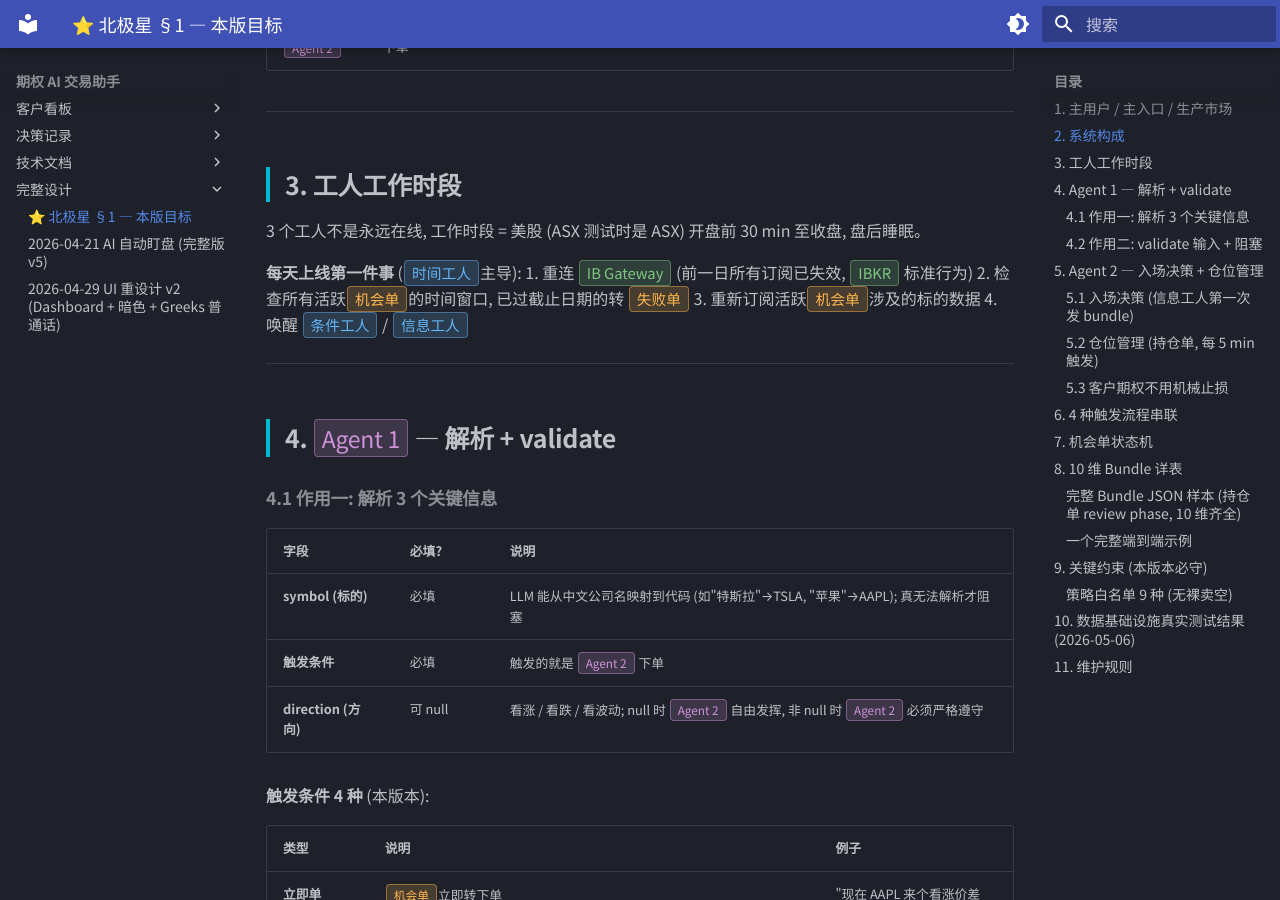
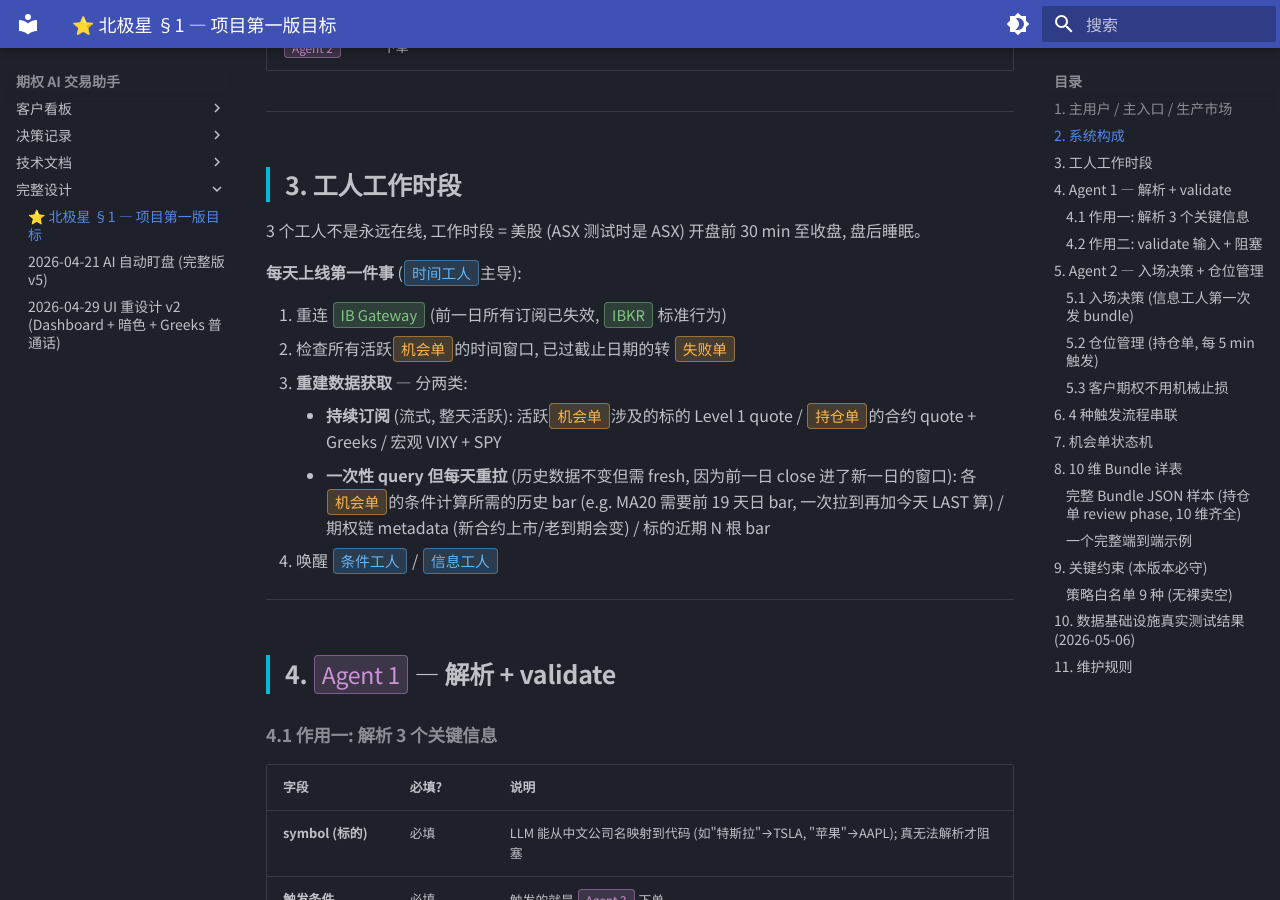
Before and after one commit to ChunmiaoYu/Projects-Wiki, an MkDocs documentation site: the page built from docs/options-trader/specs/north-star-v1-target.md, in a window 1280 px wide and 900 px high, scrolled down 1307 px. Built offline with MkDocs 1.6.1 and Material for MkDocs 9.7.7, drawn with Linux system fonts in a browser that asks for light colours; some of the changed text lies outside the part shown.

Commit message:
docs: 北极星 §1 3 项更新 — 改名 + §3 数据获取细化 + 端到端示例去歧义
1. 文档名 '本版目标' → '项目第一版目标' (wiki + nav + README 同步)
2. §3 工人工作时段第 3 步细化为持续订阅 / 一次性 query 但每天重拉两类,
   含 MA20 前 19 天日 bar 例子
3. §8 端到端示例:
   - 删 '拉 9 维 bundle (维度 5/10 跳过...)' 误解性括号注释
   - 'Agent 2 看 9 维 + 客户原话 + direction' → '看 9 维信息, 遵守标的、
     仓位和方向门禁下单' (客户原话已含在 9 维内, 不另列)

Co-Authored-By: Claude Opus 4.7 (1M context) <noreply@anthropic.com>

```diff
--- a/docs/options-trader/specs/north-star-v1-target.md
+++ b/docs/options-trader/specs/north-star-v1-target.md
@@ -1,4 +1,4 @@
-# ⭐ 北极星 §1 — 本版目标
+# ⭐ 北极星 §1 — 项目第一版目标
 
 > **决策门禁**: 任何 spec / 功能规划 / "是否在 scope" 决策前先读此文档。任何字段、流程、维度变更回到此文档同步。
 >
@@ -50,9 +50,12 @@
 3 个工人不是永远在线, 工作时段 = 美股 (ASX 测试时是 ASX) 开盘前 30 min 至收盘, 盘后睡眠。
 
 **每天上线第一件事** (<span class="term-worker">时间工人</span>主导):
+
 1. 重连 <span class="term-service">IB Gateway</span> (前一日所有订阅已失效, <span class="term-service">IBKR</span> 标准行为)
 2. 检查所有活跃<span class="term-state">机会单</span>的时间窗口, 已过截止日期的转 <span class="term-state">失败单</span>
-3. 重新订阅活跃<span class="term-state">机会单</span>涉及的标的数据
+3. **重建数据获取** — 分两类:
+    - **持续订阅** (流式, 整天活跃): 活跃<span class="term-state">机会单</span>涉及的标的 Level 1 quote / <span class="term-state">持仓单</span>的合约 quote + Greeks / 宏观 VIXY + SPY
+    - **一次性 query 但每天重拉** (历史数据不变但需 fresh, 因为前一日 close 进了新一日的窗口): 各<span class="term-state">机会单</span>的条件计算所需的历史 bar (e.g. MA20 需要前 19 天日 bar, 一次拉到再加今天 LAST 算) / 期权链 metadata (新合约上市/老到期会变) / 标的近期 N 根 bar
 4. 唤醒 <span class="term-worker">条件工人</span> / <span class="term-worker">信息工人</span>
 
 ---
@@ -286,12 +289,12 @@ LLM 输入 = **10 维 Bundle + 上次决策的 summary** (rolling summary 模式
 
 **4. <span class="term-worker">信息工人</span> (entry phase)**:
 
-- 拉 9 维 bundle (维度 5/10 跳过, entry 没持仓也没历史)
+- 拉 9 维 bundle
 - 调 <span class="term-agent">Agent 2</span> LLM
 
 **5. <span class="term-agent">Agent 2</span> entry 决策**:
 
-- 看 9 维 + 客户原话 + direction=BULLISH + trigger metadata
+- 看 9 维信息, 遵守标的、仓位和方向门禁下单
 - LLM 输出: `{strategy: "LONG_CALL", legs: [{symbol:"AAPL", expiry:"20260618", strike:285, right:"C", quantity:100, action:"BUY"}], thesis_summary: "客户突破 285 入场, IV 24% 合理, CP ratio 8.35 强看涨, 选 ATM call 一致看涨意图"}`
 - <span class="term-service">风险门</span>三验证: symbol=AAPL ✓ / direction LONG_CALL→BULLISH ✓ / 仓位 100 手 ≤ 客户指定 ✓ → 通过
 - 下单 LMT @ ask = $9.55
--- a/mkdocs.yml
+++ b/mkdocs.yml
@@ -102,7 +102,7 @@ nav:
       - 未来方向: options-trader/09_roadmap.md
     - 完整设计:
       - options-trader/specs/README.md
-      - ⭐ 北极星 §1 — 本版目标: options-trader/specs/north-star-v1-target.md
+      - ⭐ 北极星 §1 — 项目第一版目标: options-trader/specs/north-star-v1-target.md
       - 2026-04-21 AI 自动盯盘 (完整版 v5): options-trader/specs/2026-04-21-agentic-trading-redesign-design.md
       - 2026-04-29 UI 重设计 v2 (Dashboard + 暗色 + Greeks 普通话): options-trader/specs/2026-04-29-ui-redesign-design.md
   - 奥克兰在售房产搜索工具:
```
Also changed, not shown: docs/options-trader/specs/README.md (+1 -1 lines).
